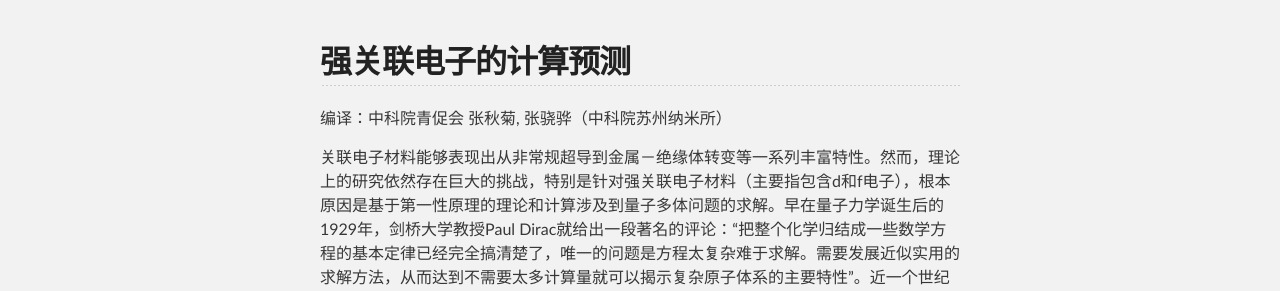
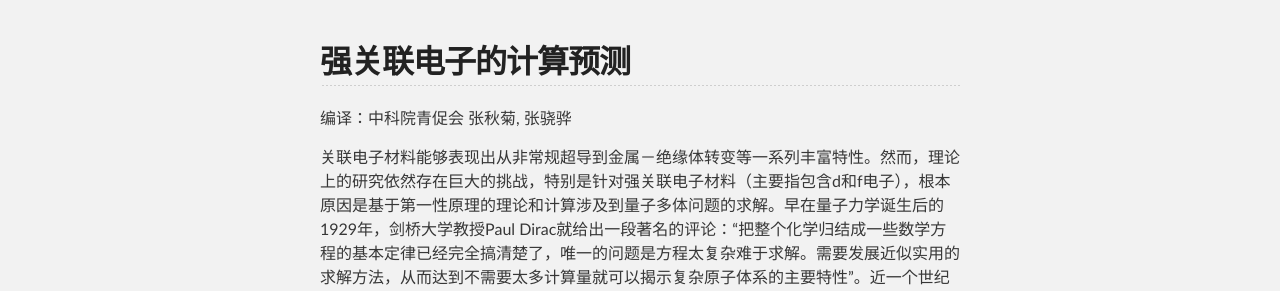
Before and after one commit to yyyu200/yyyu200.github.io, a Jekyll site: the page built from GWQMC.md, in a window 1280 px wide. Shown: the part 222-513 px from the top of the page. Built offline with Jekyll 4.4.1, drawn with Linux system fonts in a browser that asks for light colours; comment, search, counter and statistics services are not loaded; our own code applies the rules of GitHub Pages for plain Markdown files.

Commit message:
modify at20190918-10:14:02-aliyun

```diff
--- a/GWQMC.md
+++ b/GWQMC.md
@@ -5,7 +5,7 @@ published: true
 
 ## 强关联电子的计算预测
 
-编译：中科院青促会 张秋菊, 张骁骅（中科院苏州纳米所）
+编译：中科院青促会 张秋菊, 张骁骅
 
 关联电子材料能够表现出从非常规超导到金属－绝缘体转变等一系列丰富特性。然而，理论上的研究依然存在巨大的挑战，特别是针对强关联电子材料（主要指包含d和f电子），根本原因是基于第一性原理的理论和计算涉及到量子多体问题的求解。早在量子力学诞生后的1929年，剑桥大学教授Paul Dirac就给出一段著名的评论：“把整个化学归结成一些数学方程的基本定律已经完全搞清楚了，唯一的问题是方程太复杂难于求解。需要发展近似实用的求解方法，从而达到不需要太多计算量就可以揭示复杂原子体系的主要特性”。近一个世纪以来，科学家们在探索理论预测之路上已经取得了长足的进步。如1998年诺贝尔化学奖就颁发给了John Pople和Walter Kohn，用于奖励他们提出的电子波函数准确近似和电子密度函数构建。密度泛函理论通过各种各样的近似，把难以解决的包含电子-电子相互作用的问题简化成无相互作用的问题，再将所有误差单独放进交换关联项，采用各种近似进行交换关联项的求解。然而，对于强关联体系而言，半充满的d和f电子对电子、磁性和结构等性质等具有重要决定作用，而交换关联能的近似计算产生的任意小误差都会被放大，从而影响强关联体系的计算准确性。在过去30多年里，强关联电子体系的计算方法取得了长足发展，这得益于新概念如量子嵌入，新算法的发展和计算能力的迅速增强。发展了解决量子多体问题的两大互补方法：量子蒙特卡罗（QMC）和格林函数（Green’sfunctions）方法，从而推动了强关联电子体系的理论设计研究。
 
@@ -21,5 +21,4 @@ Reference:
 阅读原文 DOI: [10.1126/science.aat5975](https://science.sciencemag.org/content/361/6400/348)
 
 
-
 [返回首页](./index.md)
```
